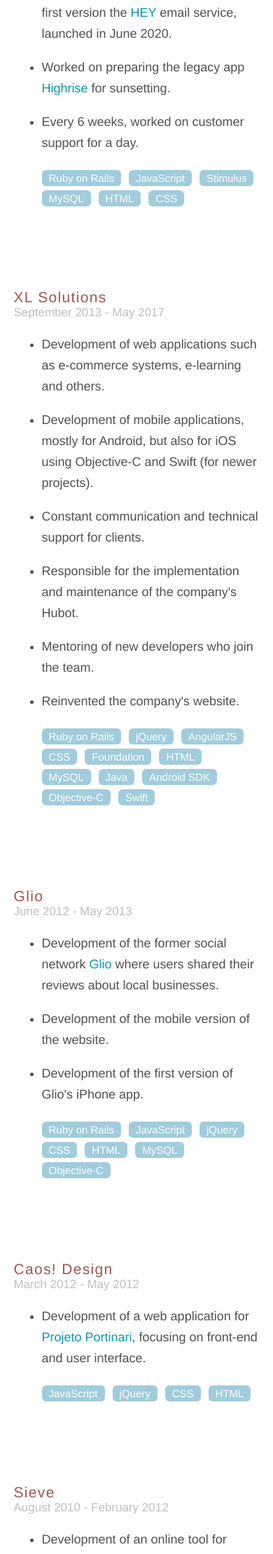
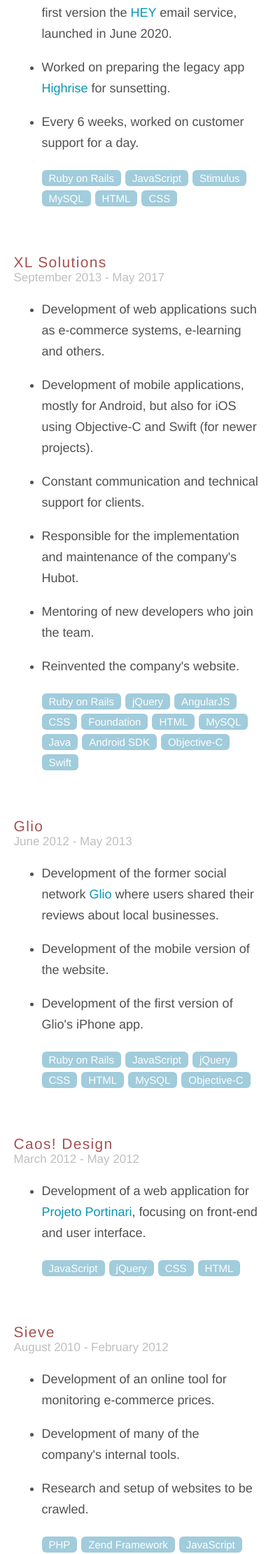
Before and after one commit to florasaramago/FloraSaramago, a Jekyll site: the page built from resume.html, in a window 390 px wide. Shown: the part 859-3080 px from the top of the page at 70% size. Built offline with Jekyll 4.4.1, drawn with Linux system fonts in a browser that asks for light colours; some web fonts are replaced.

Commit message:
Better spacing

```diff
--- a/_sass/main.scss
+++ b/_sass/main.scss
@@ -382,7 +382,7 @@
 
   #projects {
     .project {
-      margin: 0 auto 140px auto;
+      margin: 0 auto 100px auto;
       width: 85%;
 
       .thumb {
@@ -419,9 +419,27 @@
   /*----------- RESUME -----------*/
 
   #cv {
-    margin: auto !important;
-    margin-top: 50px !important;
-    width: 90% !important;
+    margin: auto;
+    margin-top: 50px;
+    width: 90%;
+
+    .company {
+      margin-bottom: 50px;
+
+      .company-name {
+        font-size: 21px;
+      }
+
+      .job-description {
+        font-size: 18px;
+
+        .tags {
+          .tag {
+            margin: 6px 1px 0 0;
+          }
+        }
+      }
+    }
   }
 
   .title {
@@ -433,20 +451,6 @@
     margin-bottom: 18px !important;
   }
 
-  .company-name {
-    font-size: 21px !important;
-  }
-
-  .job-description {
-    font-size: 18px !important;
-
-    .tags {
-      .tag {
-        margin: 6px 1px 0 0;
-      }
-    }
-  }
-
   .date {
     float: none !important;
     font-size: 17px;
```
